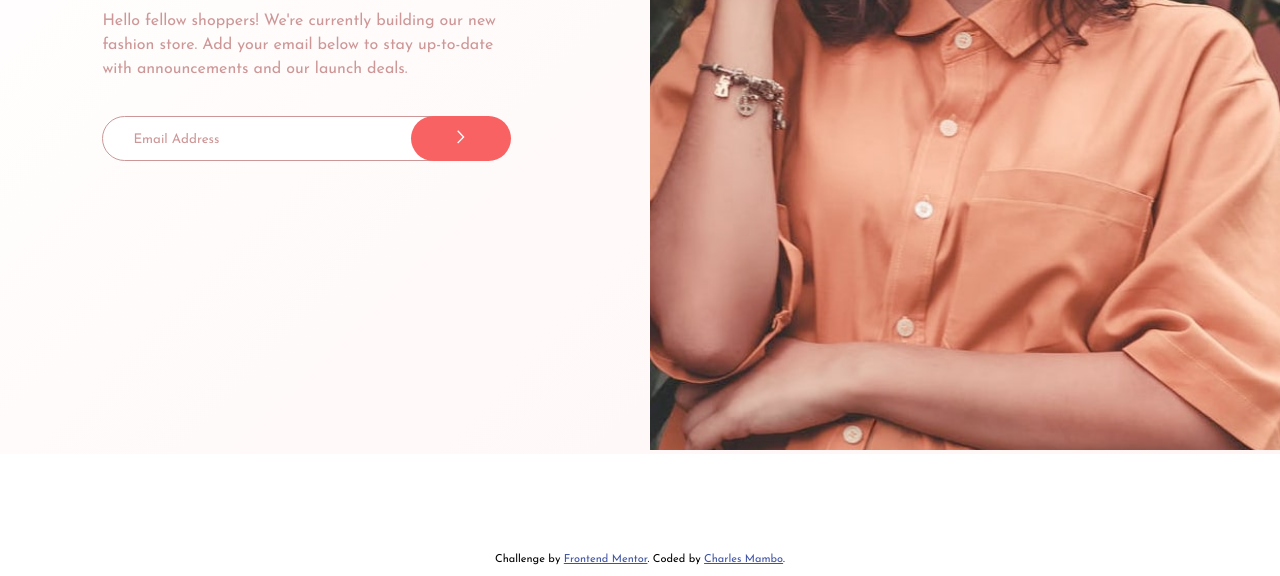
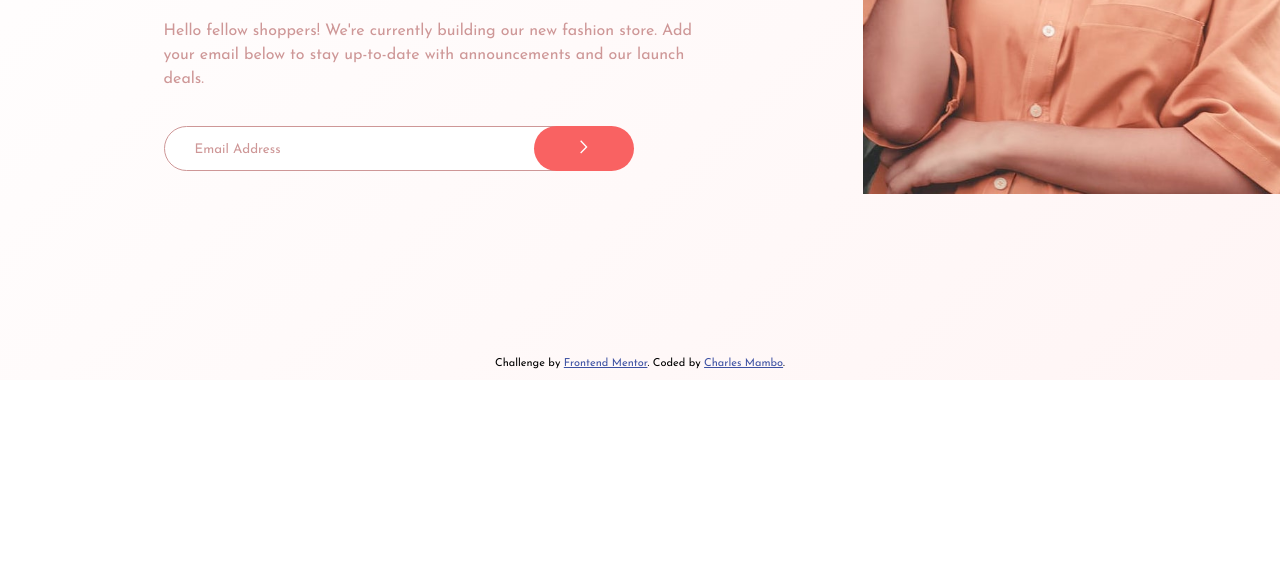
Before and after one commit to charlesmambo/base-apparel-coming-soon, a plain HTML site: page index.html in a window 1280 px wide. Shown: the part 376-952 px from the top of the page. After the commit the page ends 800 px from the top, so only its background shows below. Drawn offline with Linux system fonts and the light colour scheme.

Commit message:
update containers

```diff
--- a/style.css
+++ b/style.css
@@ -4,21 +4,22 @@
      margin-top: 100px;
  }
 .attribution a { color: hsl(228, 45%, 44%); }
-*{
-    box-sizing: border-box;
-}
 body{
+    width: 100%;
     margin: 0;
     padding: 0;
     font-family: 'Josefin Sans', sans-serif;
     font-size: 16px;
-}
-.main-container{
-    display: flex;
-    justify-content: space-between;
     background-image: url(images/bg-pattern-desktop.svg);
     background-repeat: no-repeat;
     background-image: linear-gradient(135deg,  hsl(0, 0%, 100%), hsl(0, 100%, 98%));
+}
+.main-container{
+    width: 100%;
+    height: 100%;
+    padding: 10px;
+    display: flex;
+    justify-content: space-between;
 }
 @media screen and (max-width:1000px) {
     .main-container{
@@ -33,9 +34,8 @@ body{
     }
 }
 .header-text-container{
-    width: 630px;
-    min-width: 300px;
-    padding: 6% 8%;
+    width: 50vw;
+    padding: 6% 12%;
 }
 .header-text-container h1{
     text-transform: uppercase;
@@ -71,7 +71,6 @@ body{
     padding:  16px 30px 14px 30px;
     font-family: inherit;
     width: 28vw;
-    min-width: 250px;
     border-radius: 50px;
     background-color: #fff;
     color: hsl(0, 36%, 70%);
@@ -122,8 +121,7 @@ body{
 }
 /* Image section */
 .image-container{
-    width: 630px;
-    min-width: 300px;
+    width: 500px;
 }
 .hero-img{
     width: 100%;
@@ -137,5 +135,14 @@ body{
         background-image: linear-gradient(135deg,  hsl(0, 0%, 100%), hsl(0, 100%, 98%));
         text-align: center;
     }
-
+    .image-container{
+        width: 330px;
+    }
+    .header-text-container{
+        width: 330px;
+        padding: 6% 2%;
+    }
+    #email{
+       width: 200px;
+    }
 }
```
